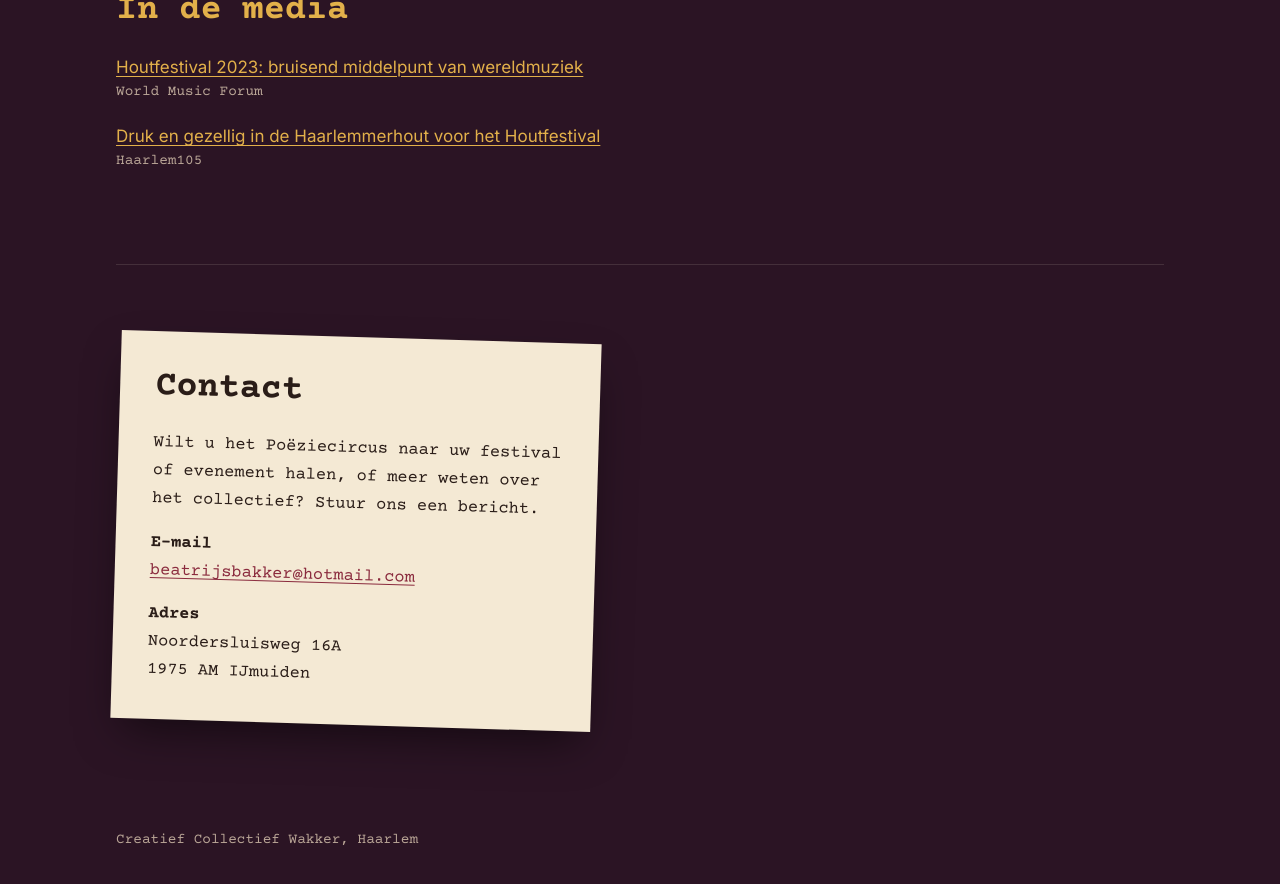
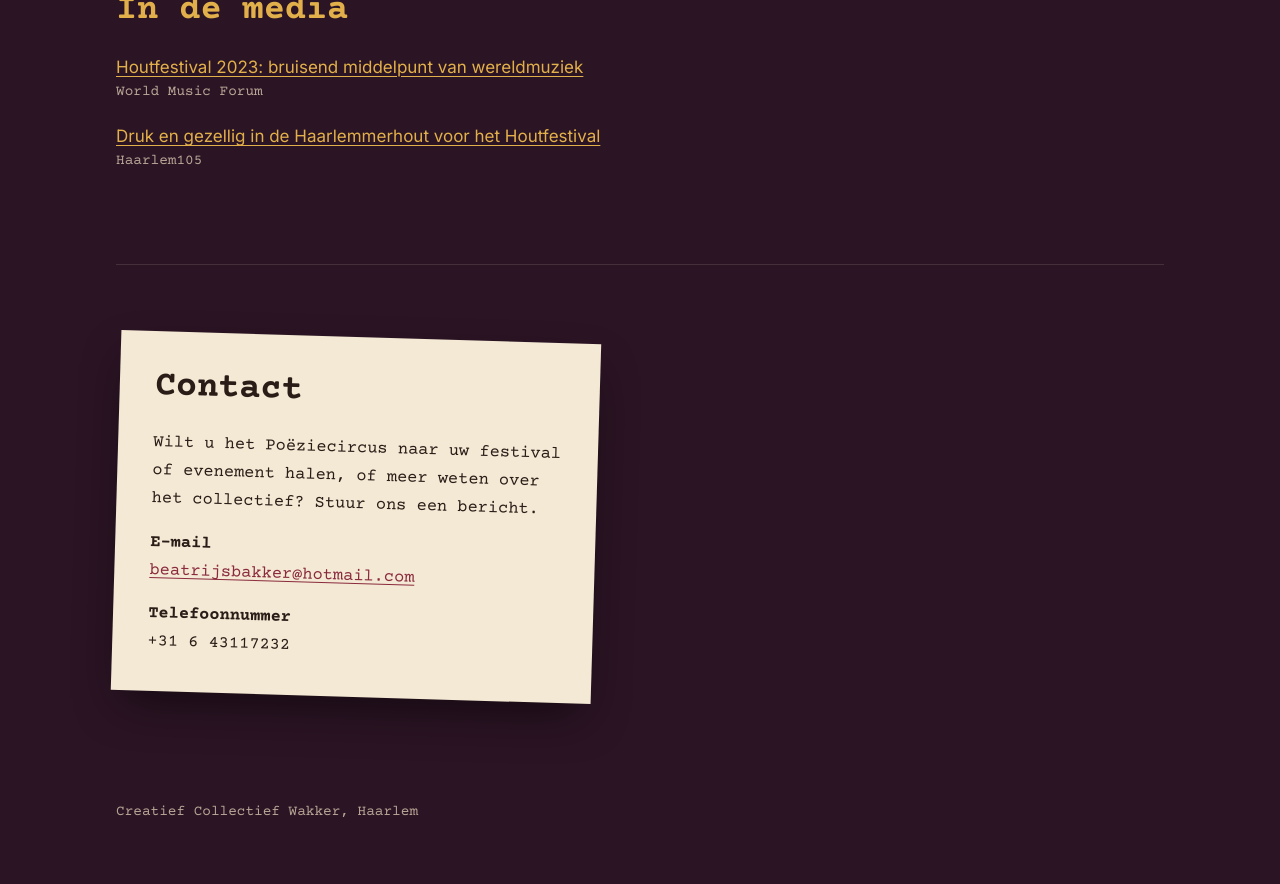
Before and after one commit to Klikblitser/Omwenteling, a Jekyll site: the page built from wakker.html, in a window 1280 px wide and 900 px high, scrolled down 3952 px. Shown: the top 884 px of the window. Built offline with Jekyll 4.4.1, drawn with Linux system fonts in a browser that asks for light colours.

Commit message:
telefoonnummer

```diff
--- a/wakker.html
+++ b/wakker.html
@@ -127,8 +127,8 @@ image:
     <dl>
       <dt>E-mail</dt>
       <dd><a href="mailto:beatrijsbakker@hotmail.com">beatrijsbakker@hotmail.com</a></dd>
-      <dt>Adres</dt>
-      <dd>Noordersluisweg 16A<br>1975 AM IJmuiden</dd>
+      <dt>Telefoonnummer</dt>
+      <dd>+31 6 43117232</dd>
     </dl>
   </div>
 </section>
```
